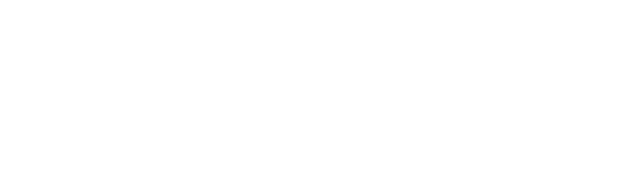
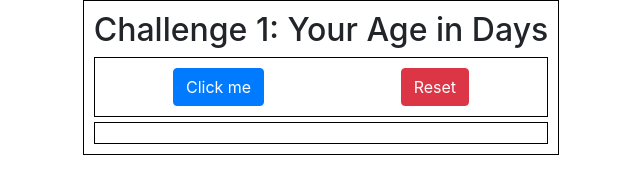
Before and after one commit to sid3github/js_cleverprogrammer, a plain HTML site: page index.html in a window 1280 px wide. Shown: the whole page, without its empty margins (319-959 px from the left). Drawn offline with nearby package versions, Linux system fonts and the light colour scheme.

Commit message:
js practice

```diff
--- a/css/style.css
+++ b/css/style.css
@@ -0,0 +1,18 @@
+.container-1 {
+    width: fit-content;
+    border: 1px solid #000000;
+    margin: 0 auto;
+    padding: 10px;
+}
+
+.flex-box-container-1 {
+    display: flex;
+    border: 1px solid #000000;
+    padding: 10px;
+    margin-top: 5px;
+
+}
+
+.flex-box-container-1 button {
+    margin: 0 auto;
+}
--- a/index.html
+++ b/index.html
@@ -5,11 +5,23 @@
     <meta charset="UTF-8">
     <meta name="viewport" content="width=device-width, initial-scale=1.0">
     <title>JS Clever Programmer</title>
+    <link rel="stylesheet" href="https://stackpath.bootstrapcdn.com/bootstrap/4.5.0/css/bootstrap.min.css">
     <link rel="stylesheet" href="css/style.css">
 </head>
 
 <body>
+    <div class="container-1">
+        <h2>Challenge 1: Your Age in Days</h2>
+        <div class="flex-box-container-1">
+            <button class="btn btn-primary">Click me</button>
+            <button class="btn btn-danger">Reset</button>
+        </div>
+        <div class="flex-box-container-1">
+            <div id="flex-box-result">
 
+            </div>
+        </div>
+    </div>
 
     <script src="js/script.js"></script>
 </body>
--- a/js/script.js
+++ b/js/script.js
@@ -0,0 +1,21 @@
+// Challenge 1: your age in days
+
+let clickBtn = document.querySelector('.btn-primary');
+
+clickBtn.addEventListener('click', function () {
+    let birthYear = prompt('Enter your birth year..');
+    let currentYear = 2020;
+    let days = (currentYear - birthYear) * 365;
+    let h2 = document.createElement('h2');
+    let result = document.querySelector('#flex-box-result');
+    let output = document.createTextNode('You have survived ' + days + ' days so far!!!');
+    h2.appendChild(output);
+    result.appendChild(h2);
+});
+
+let resetBtn = document.querySelector('.btn-danger');
+
+resetBtn.addEventListener('click', function () {
+    let result = document.querySelector('#flex-box-result');
+    result.innerHTML = '';
+});
```
